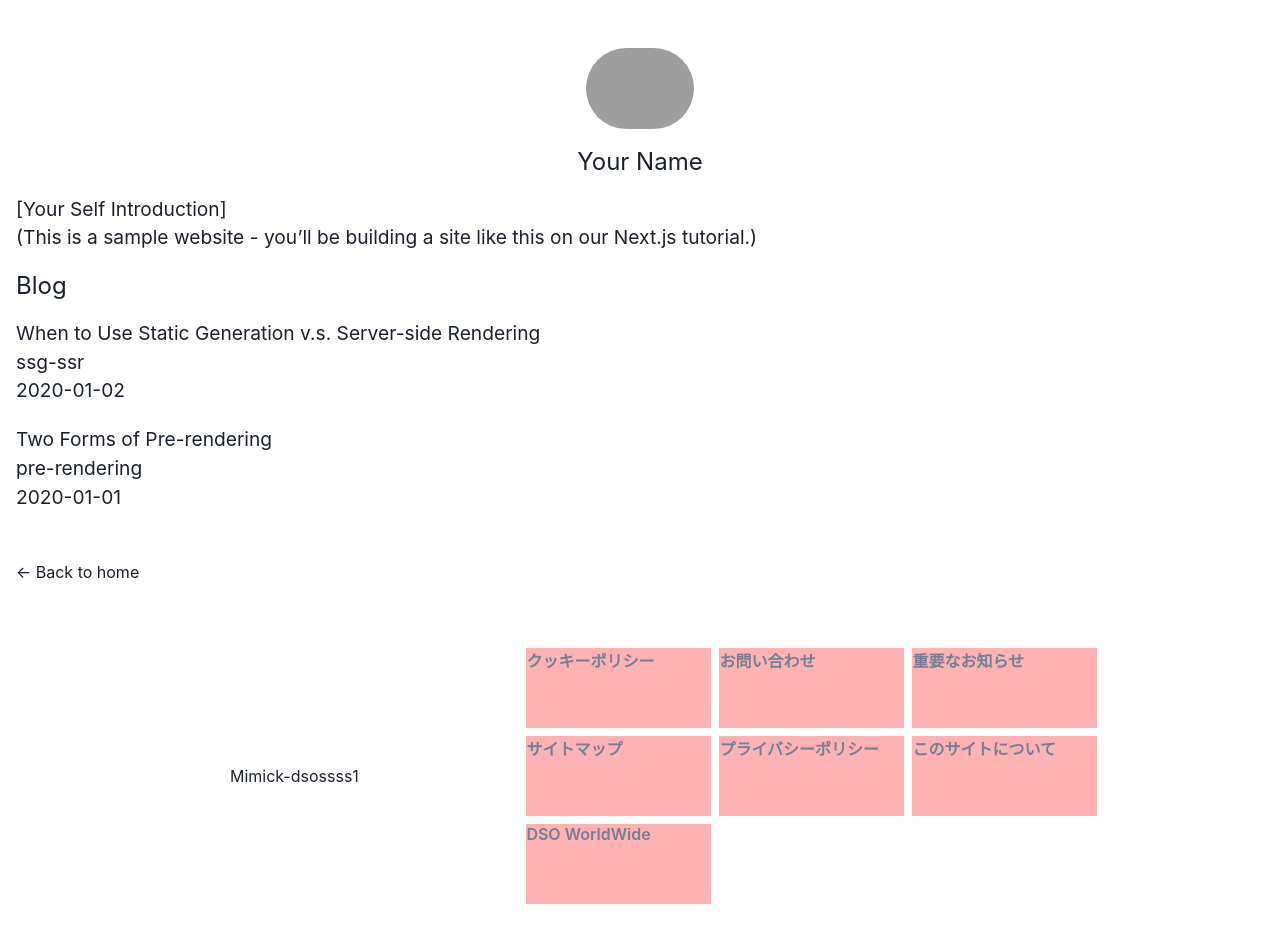
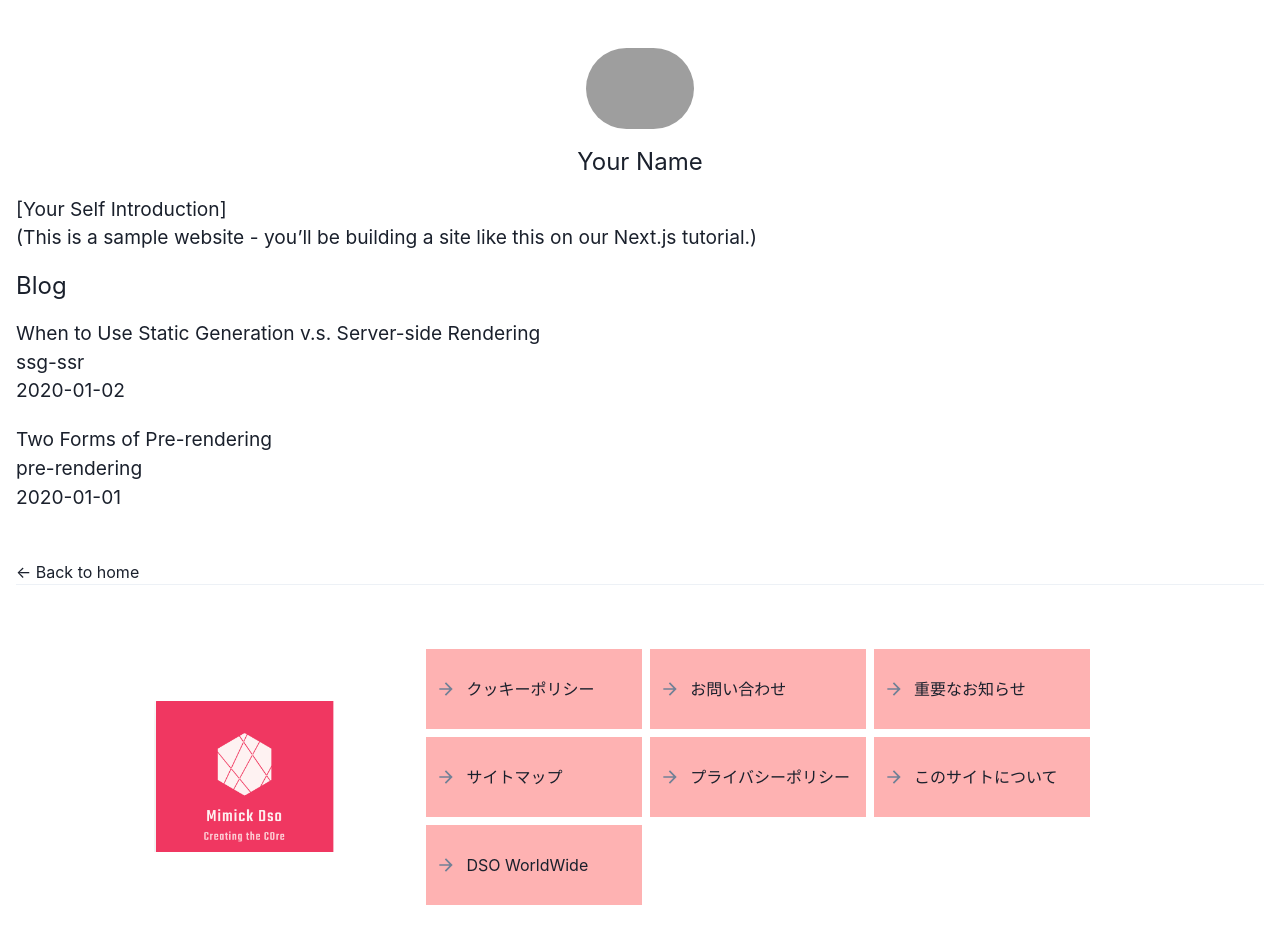
Before and after one commit to autumn-caer/mimick-dso, a Next.js app in the folder front/: page / in a window 1280 px wide. Shown: the top 952 px of the page. Built offline with nearby package versions, Linux system fonts and the light colour scheme; grey boxes are pictures that could not be loaded.

Commit message:
diverの追加

```diff
--- a/front/components/layout.tsx
+++ b/front/components/layout.tsx
@@ -24,6 +24,8 @@ import {
   VStack,
 } from "@chakra-ui/react";
 import { FaGithub, FaLinkedin, FaTwitter } from "react-icons/fa";
+
+import { ArrowForwardIcon } from "@chakra-ui/icons";
 
 const name = "Your Name";
 export const siteTitle = "Next.js Sample Website";
@@ -101,6 +103,7 @@ export default function Layout({
           <Link href="/">← Back to home</Link>
         </div>
       )}
+      <Divider />
       <Container as="footer" role="contentinfo" maxWidth="90%">
         <Stack
           spacing="8"
@@ -110,27 +113,43 @@ export default function Layout({
         >
           <VStack
             spacing="4"
-            minW="400"
+            minW="300"
             shouldWrapChildren
             justifyContent="center"
           >
-            <Text color="muted">Mimick-dsossss1</Text>
+            <Image
+              className={styles.logo}
+              src="/logo.svg"
+              alt="Next.js Logo"
+              width={180}
+              height={37}
+              priority
+            />
           </VStack>
-          <Wrap
-            minW="500"
-            w="600px"
-            direction={{ base: "row", md: "row", lg: "row" }}
-          >
+          <Wrap maxW="700" direction={{ base: "row", md: "row", lg: "row" }}>
             {FOOTER_LINKS.map((footer_link) => {
               return (
                 <WrapItem
-                  flexBasis={["90%", "40.66667%", "40.66667%", "30.83333%"]}
+                  position="relative"
+                  flexBasis={["50%", "40.66667%", "40.66667%", "30.83333%"]}
+                  alignItems="center"
+                  justifyContent="start"
                   h="80px"
                   bg="red.200"
+                  as="a"
+                  href="#"
+                  cursor="pointer"
+                  _hover={{
+                    backgroundColor: "red.300",
+                    transition: "0.5s", //ホバーしたら出てくる
+                  }}
                 >
-                  <Button variant="link" className={utilStyles.colorInherit}>
-                    {footer_link.name}
-                  </Button>
+                  <IconButton
+                    variant="link"
+                    aria-label="LinkedIn"
+                    icon={<ArrowForwardIcon fontSize="1.25rem" />}
+                  />
+                  {footer_link.name}
                 </WrapItem>
               );
             })}
```
Also changed, not shown: front/public/logo.svg (added).
